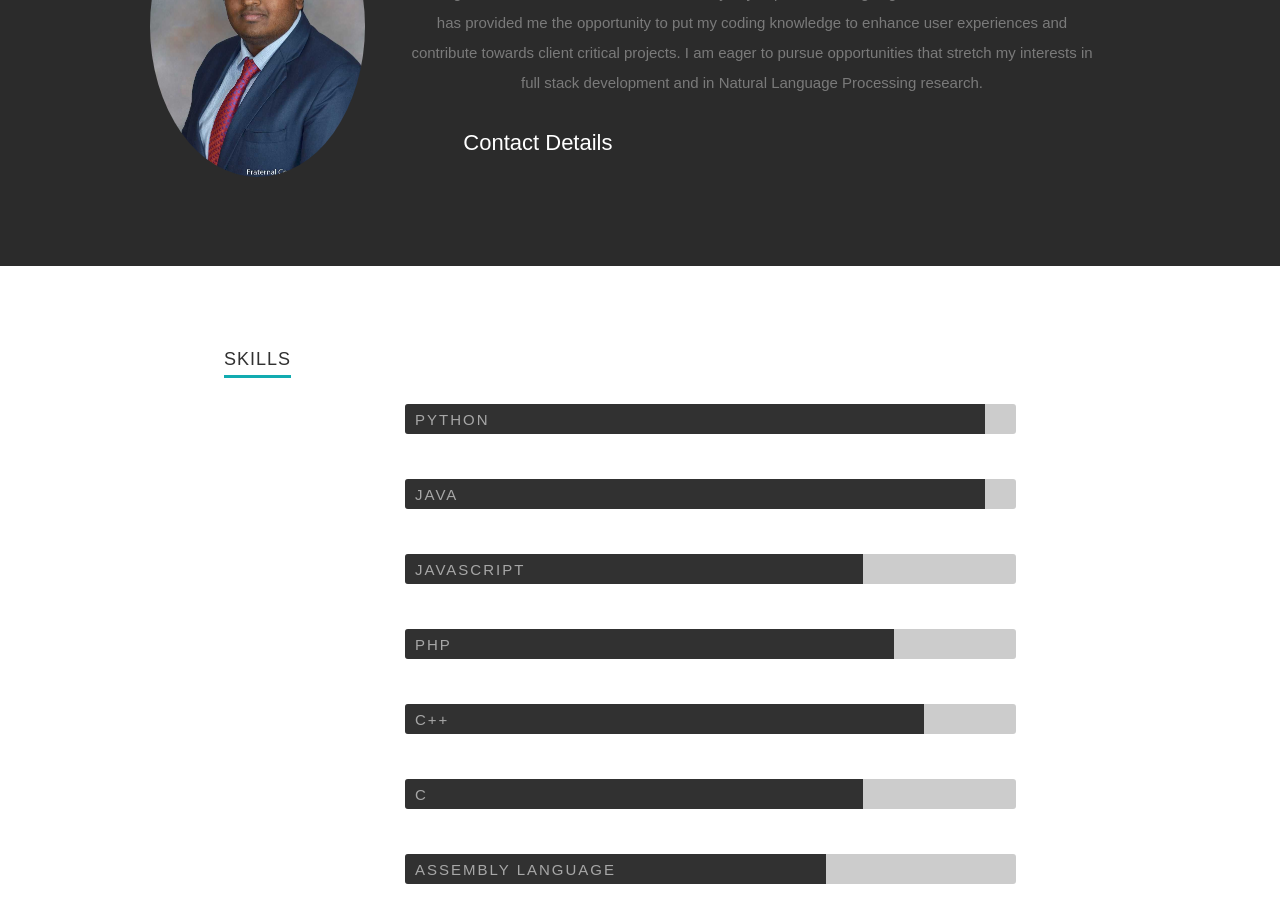
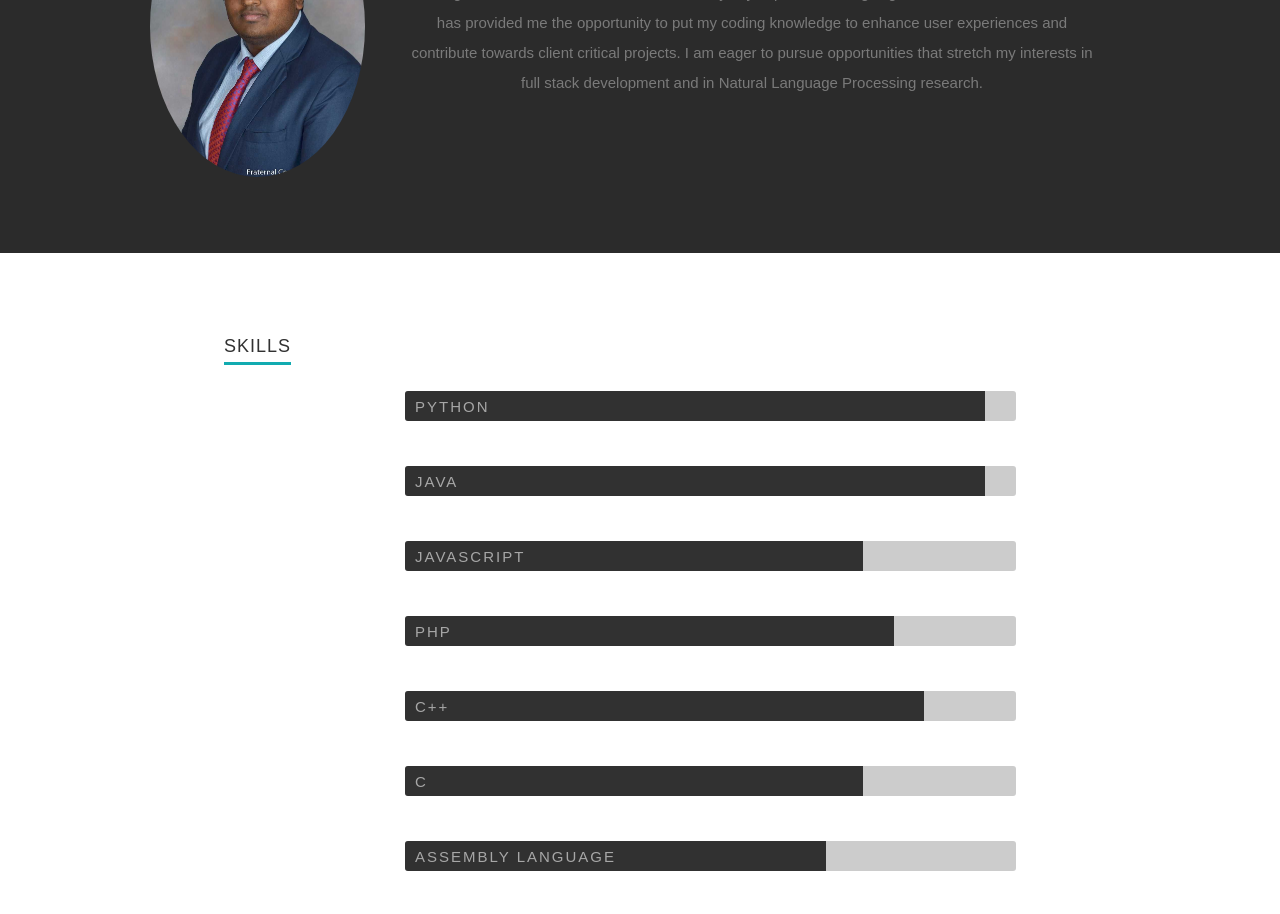
Before and after one commit to tejas-pradeep/portfolio, a React (Create React App) app: page / in a window 1280 px wide. Shown: the part 1020-1934 px from the top of the page. Built offline with nearby package versions, Linux system fonts and the light colour scheme; a small style sheet from the web is missing; a web font is replaced by a local one.

Commit message:
Removing the contact section.

```diff
--- a/src/Components/About.js
+++ b/src/Components/About.js
@@ -13,15 +13,6 @@ export default class About extends Component {
                         <p>
                             {resumeData.aboutMe}
                         </p>
-                        <div className={"row"}>
-                            <div className={"columns contact-details"}>
-                                <h2>Contact Details</h2>
-                                <br/>
-                                <span>
-
-                                </span>
-                            </div>
-                        </div>
                     </div>
                 </div>
             </section>
```
